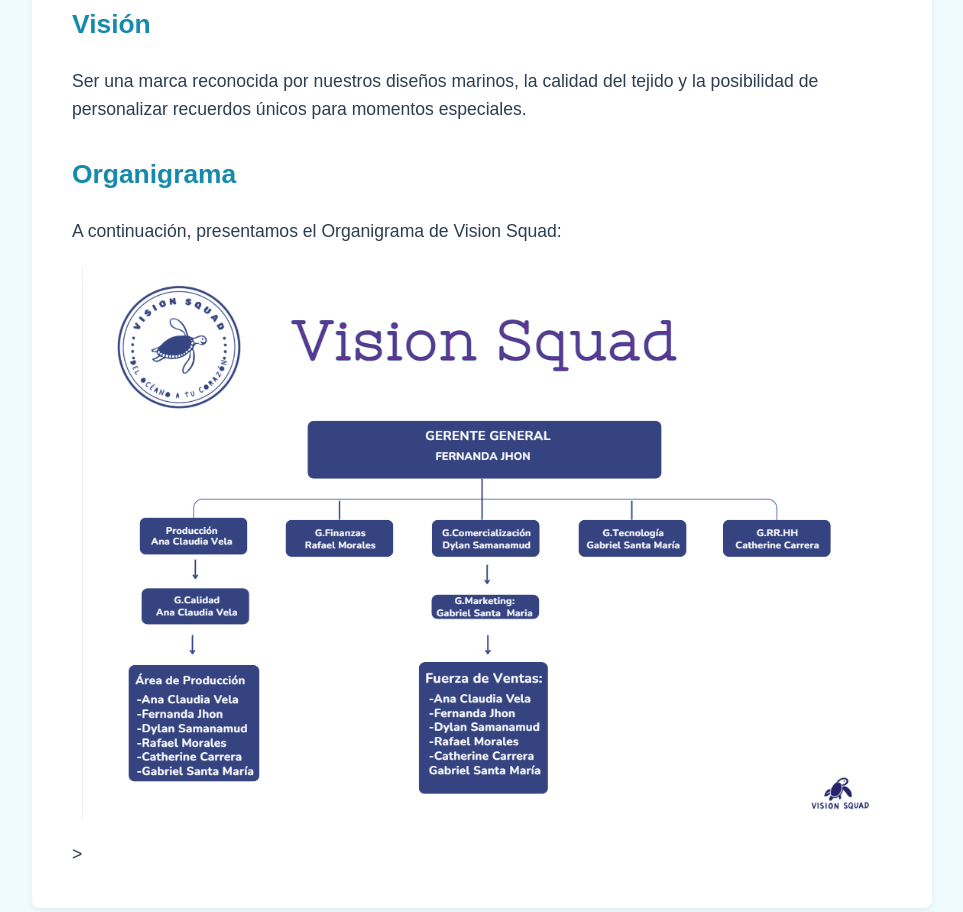
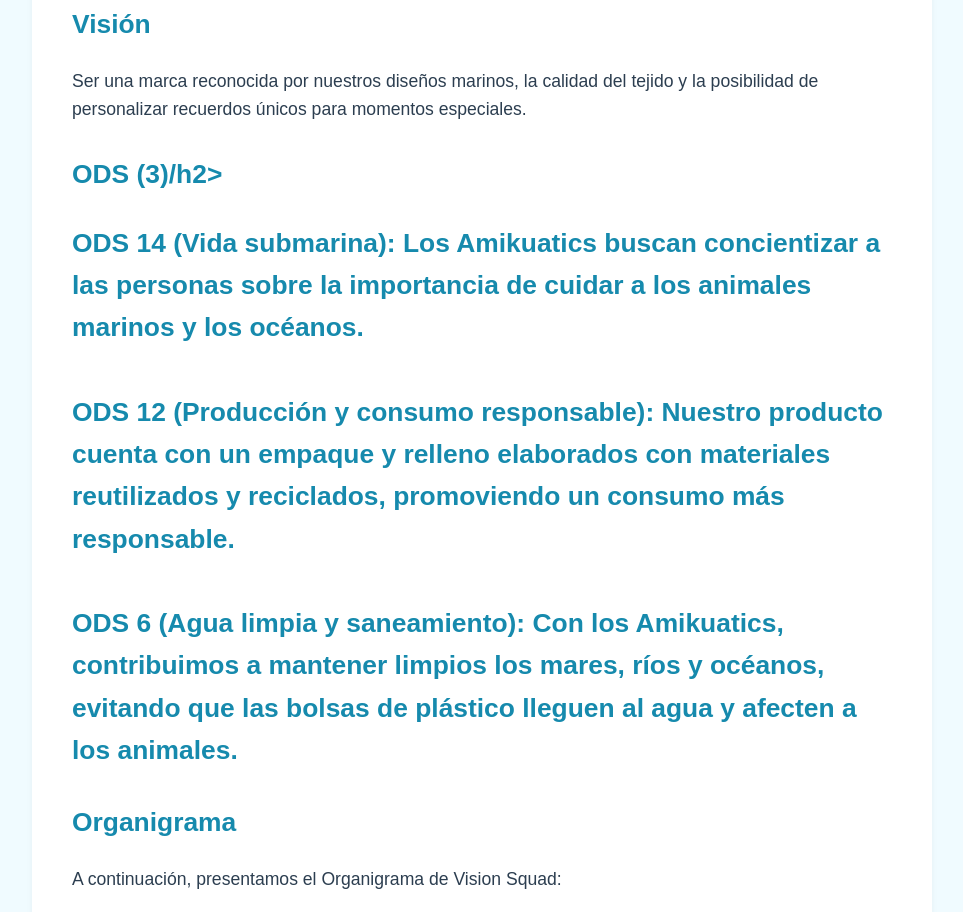
Before and after one commit to esantamariad/Vision_Squad, a plain HTML site: page index.html in a window 1280 px wide. Shown: the part 1359-2271 px from the top of the page, without its empty margins (158-1121 px from the left). Drawn offline with Linux system fonts and the light colour scheme.

Commit message:
Add ODS information to index.html

```diff
--- a/index.html
+++ b/index.html
@@ -357,6 +357,20 @@
                     personalizar recuerdos únicos para momentos especiales.
                 </p>
 
+                <h2>ODS (3)/h2>
+				<p>
+   				 <strong>ODS 14 (Vida submarina):</strong>
+   				 Los Amikuatics buscan concientizar a las personas sobre la importancia de cuidar a los animales marinos y los océanos.
+				 <br><br>
+
+			    <strong>ODS 12 (Producción y consumo responsable):</strong>
+   				 Nuestro producto cuenta con un empaque y relleno elaborados con materiales reutilizados y reciclados, promoviendo un consumo más responsable.
+  				  <br><br>
+
+			    <strong>ODS 6 (Agua limpia y saneamiento):</strong>
+			    Con los Amikuatics, contribuimos a mantener limpios los mares, ríos y océanos, evitando que las bolsas de plástico lleguen al agua y afecten a los animales.
+				</p>
+
 		<h2>Organigrama</h2>
 		<p>
 			A continuación, presentamos el Organigrama de Vision Squad:
```
